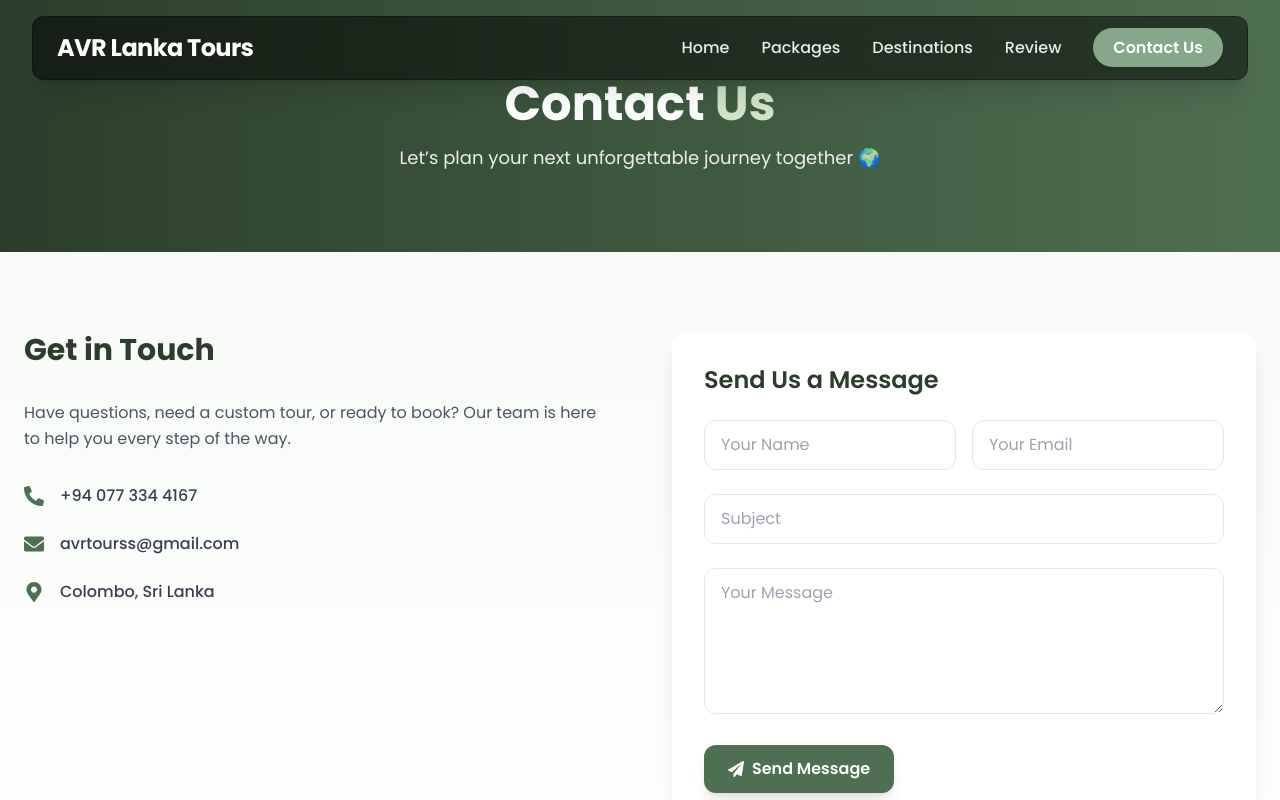
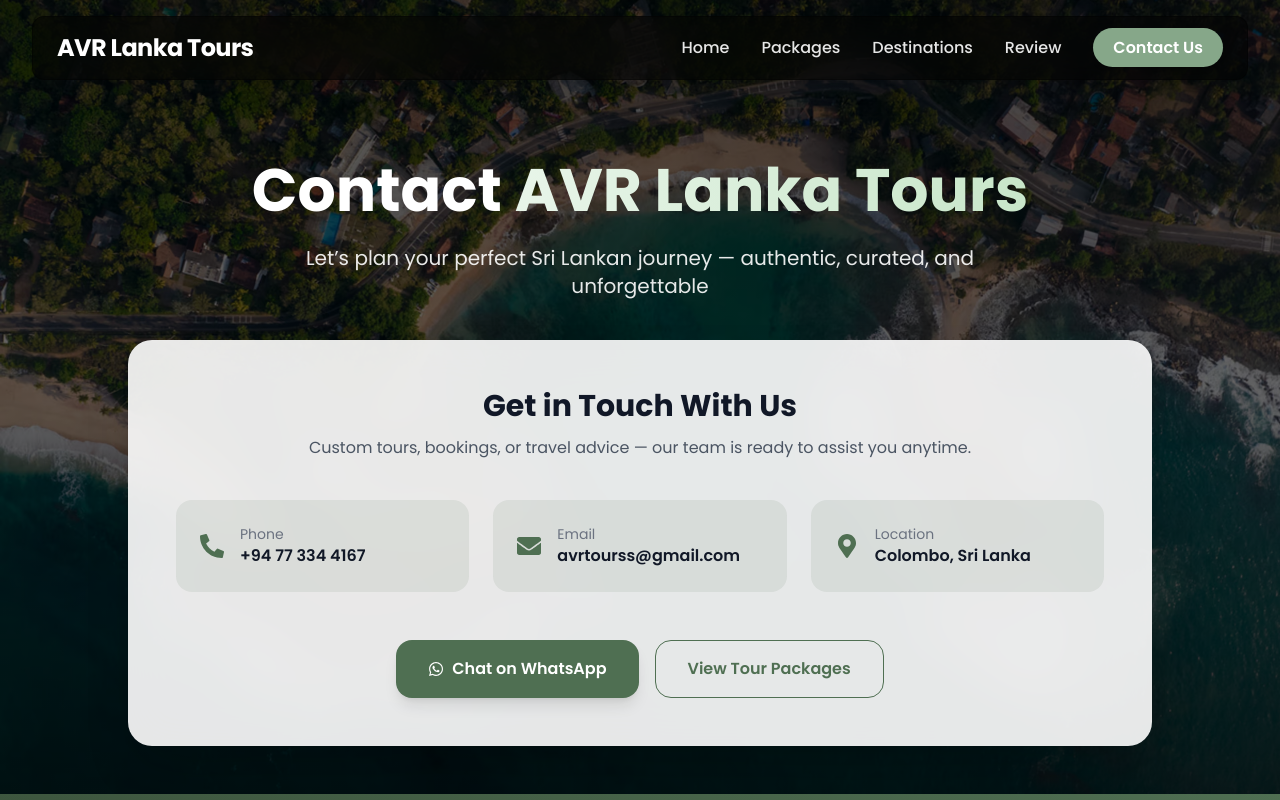
Before and after one commit to AbhishekAppuhamyy/AVR-Lanka-Tours-Web-application, a React (Vite) app in the folder web/: page /ContactUs in a window 1280 px wide. Shown: the top 800 px of the page. Built offline with nearby package versions, Linux system fonts and the light colour scheme.

Commit message:
Update ContactUs.jsx

```diff
--- a/web/src/pages/ContactUs.jsx
+++ b/web/src/pages/ContactUs.jsx
@@ -1,118 +1,123 @@
 import { motion } from "framer-motion";
+import { Link } from "react-router-dom";
 import {
   FaPhoneAlt,
   FaEnvelope,
   FaMapMarkerAlt,
-  FaPaperPlane,
+  FaWhatsapp,
 } from "react-icons/fa";
 
 export default function Contact() {
   return (
-    <div className="min-h-screen bg-gradient-to-b from-[#f4f8f4] to-white">
-      {/* HERO */}
-      <section className="bg-gradient-to-r from-[#2c3e2b] to-[#4f6f52] text-white py-20 px-6">
+    <div className="relative  text-white">
+      {/* ===== FULL PAGE BACKGROUND ===== */}
+      <div
+        className="fixed inset-0 -z-10 bg-cover bg-center"
+        style={{
+          backgroundImage:
+            "url('/assets/destinations-pics/bentota.avif')",
+        }}
+      >
+        <div className="absolute inset-0 bg-gradient-to-b from-black/70 via-black/60 to-black/80" />
+      </div>
+
+      {/* ================= HERO ================= */}
+      <section className="mt-40 flex items-center justify-center px-4">
         <motion.div
-          initial={{ opacity: 0, y: 40 }}
+          initial={{ opacity: 0, y: 30 }}
           animate={{ opacity: 1, y: 0 }}
-          transition={{ duration: 0.7 }}
-          className="max-w-4xl mx-auto text-center space-y-4"
+          transition={{ duration: 0.8 }}
+          className="max-w-4xl text-center space-y-6"
         >
-          <h1 className="text-4xl sm:text-5xl font-extrabold">
-            Contact <span className="text-[#D2E3C8]">Us</span>
+          <h1 className="text-4xl sm:text-6xl font-bold">
+            Contact{" "}
+            <span className="text-transparent bg-clip-text bg-gradient-to-r from-[#E8F5E9] to-[#C8E6C9]">
+              AVR Lanka Tours
+            </span>
           </h1>
-          <p className="text-white/90 text-lg">
-            Let’s plan your next unforgettable journey together 🌍
+
+          <p className="text-lg sm:text-xl text-white/90 max-w-2xl mx-auto">
+            Let’s plan your perfect Sri Lankan journey — authentic, curated,
+            and unforgettable
           </p>
         </motion.div>
       </section>
 
-      {/* CONTENT */}
-      <section className="max-w-7xl mx-auto px-6 py-20 grid md:grid-cols-2 gap-16">
-        {/* CONTACT INFO */}
+      {/* ================= CONTACT INFO ================= */}
+      <section className="pb-2 px-4 py-10  mb-10 ">
+        <div className="max-w-5xl mx-auto">
           <motion.div
-          initial={{ opacity: 0, x: -40 }}
-          whileInView={{ opacity: 1, x: 0 }}
+            initial={{ opacity: 0, y: 30 }}
+            whileInView={{ opacity: 1, y: 0 }}
             viewport={{ once: true }}
             transition={{ duration: 0.6 }}
-          className="space-y-8"
+            className="bg-white/90 backdrop-blur-xl rounded-3xl shadow-2xl p-8 sm:p-12 text-gray-900"
           >
-          <h2 className="text-3xl font-bold text-[#2c3e2b]">
-            Get in Touch
+            <div className="text-center mb-10">
+              <h2 className="text-2xl sm:text-3xl font-bold">
+                Get in Touch With Us
               </h2>
-          <p className="text-gray-600 leading-relaxed">
-            Have questions, need a custom tour, or ready to book?
-            Our team is here to help you every step of the way.
+              <p className="text-gray-600 mt-3 max-w-2xl mx-auto">
+                Custom tours, bookings, or travel advice — our team is ready
+                to assist you anytime.
               </p>
-
-          <div className="space-y-6">
-            <div className="flex items-center space-x-4">
-              <FaPhoneAlt className="text-[#4f6f52] text-xl" />
-              <span className="text-gray-700 font-medium">
-                +94 077 334 4167
-              </span>
             </div>
 
-            <div className="flex items-center space-x-4">
-              <FaEnvelope className="text-[#4f6f52] text-xl" />
-              <span className="text-gray-700 font-medium">
-                avrtourss@gmail.com
-              </span>
+            <div className="grid sm:grid-cols-2 lg:grid-cols-3 gap-6">
+              {/* Phone */}
+              <div className="flex items-center gap-4 p-6 rounded-2xl bg-[#4F6F52]/10">
+                <FaPhoneAlt className="text-2xl text-[#4F6F52]" />
+                <div>
+                  <p className="text-sm text-gray-500">Phone</p>
+                  <p className="font-semibold">+94 77 334 4167</p>
+                </div>
               </div>
 
-            <div className="flex items-center space-x-4">
-              <FaMapMarkerAlt className="text-[#4f6f52] text-xl" />
-              <span className="text-gray-700 font-medium">
-                Colombo, Sri Lanka
-              </span>
+              {/* Email */}
+              <div className="flex items-center gap-4 p-6 rounded-2xl bg-[#4F6F52]/10">
+                <FaEnvelope className="text-2xl text-[#4F6F52]" />
+                <div>
+                  <p className="text-sm text-gray-500">Email</p>
+                  <p className="font-semibold">avrtourss@gmail.com</p>
                 </div>
               </div>
-        </motion.div>
 
-        {/* CONTACT FORM */}
-        <motion.form
-          initial={{ opacity: 0, x: 40 }}
-          whileInView={{ opacity: 1, x: 0 }}
-          viewport={{ once: true }}
-          transition={{ duration: 0.6 }}
-          className="bg-white rounded-2xl shadow-xl p-8 space-y-6"
-        >
-          <h3 className="text-2xl font-semibold text-[#2c3e2b]">
-            Send Us a Message
-          </h3>
-
-          <div className="grid sm:grid-cols-2 gap-4">
-            <input
-              type="text"
-              placeholder="Your Name"
-              className="w-full border rounded-xl px-4 py-3 focus:outline-none focus:ring-2 focus:ring-[#86A789]"
-            />
-            <input
-              type="email"
-              placeholder="Your Email"
-              className="w-full border rounded-xl px-4 py-3 focus:outline-none focus:ring-2 focus:ring-[#86A789]"
-            />
+              {/* Location */}
+              <div className="flex items-center gap-4 p-6 rounded-2xl bg-[#4F6F52]/10">
+                <FaMapMarkerAlt className="text-2xl text-[#4F6F52]" />
+                <div>
+                  <p className="text-sm text-gray-500">Location</p>
+                  <p className="font-semibold">Colombo, Sri Lanka</p>
+                </div>
+              </div>
             </div>
 
-          <input
-            type="text"
-            placeholder="Subject"
-            className="w-full border rounded-xl px-4 py-3 focus:outline-none focus:ring-2 focus:ring-[#86A789]"
-          />
+            {/* CTA */}
+            <div className="mt-12 flex flex-col sm:flex-row gap-4 justify-center">
+              <a
+                href="https://wa.me/94773344167"
+                target="_blank"
+                rel="noopener noreferrer"
+                className="inline-flex items-center justify-center gap-2
+                  bg-[#4F6F52] text-white px-8 py-4 rounded-2xl
+                  font-semibold shadow-lg hover:bg-[#3b5540] transition"
+              >
+                <FaWhatsapp />
+                Chat on WhatsApp
+              </a>
 
-          <textarea
-            rows={5}
-            placeholder="Your Message"
-            className="w-full border rounded-xl px-4 py-3 focus:outline-none focus:ring-2 focus:ring-[#86A789]"
-          ></textarea>
-
-          <button
-            type="submit"
-            className="flex items-center justify-center gap-2 bg-[#4f6f52] hover:bg-[#3f5f45] text-white px-6 py-3 rounded-xl font-semibold transition shadow-lg hover:scale-105"
+              <Link
+                to="/packages"
+                className="inline-flex items-center justify-center
+                  border border-[#4F6F52] text-[#4F6F52]
+                  px-8 py-4 rounded-2xl font-semibold
+                  hover:bg-[#4F6F52] hover:text-white transition"
               >
-            <FaPaperPlane />
-            Send Message
-          </button>
-        </motion.form>
+                View Tour Packages
+              </Link>
+            </div>
+          </motion.div>
+        </div>
       </section>
     </div>
   );
```
Lines whose indentation alone changed are shown as unchanged.
